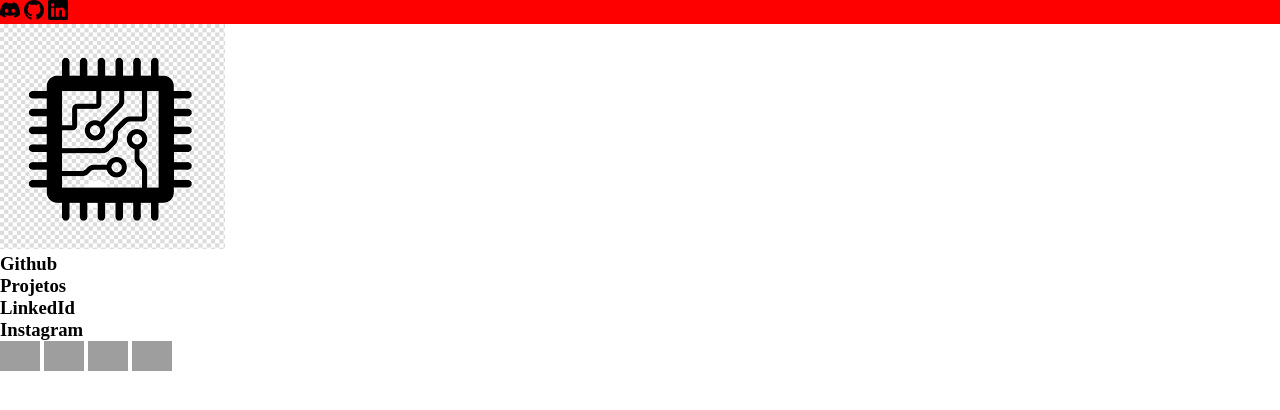
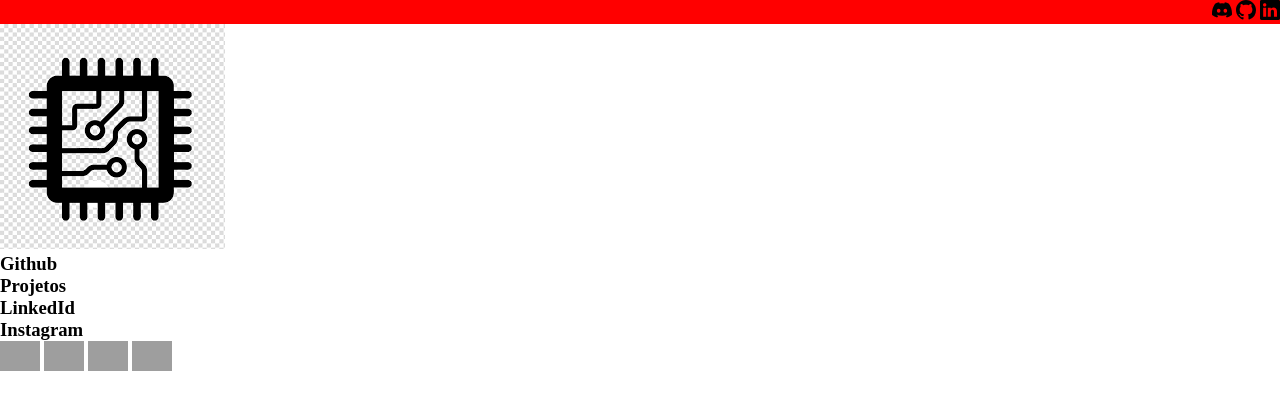
Before and after one commit to ivaraujo/ivaraujo, a plain HTML site: page index.html in a window 1280 px wide. Drawn offline with Linux system fonts and the light colour scheme; grey boxes are pictures that could not be loaded.

Commit message:
Update index.css

```diff
--- a/index.css
+++ b/index.css
@@ -19,6 +19,6 @@ body{
     display: flex;
     flex-direction: row-reverse;
     align-items: center;
-    justify-content: left;
+    justify-content: right;
 
 }
```
